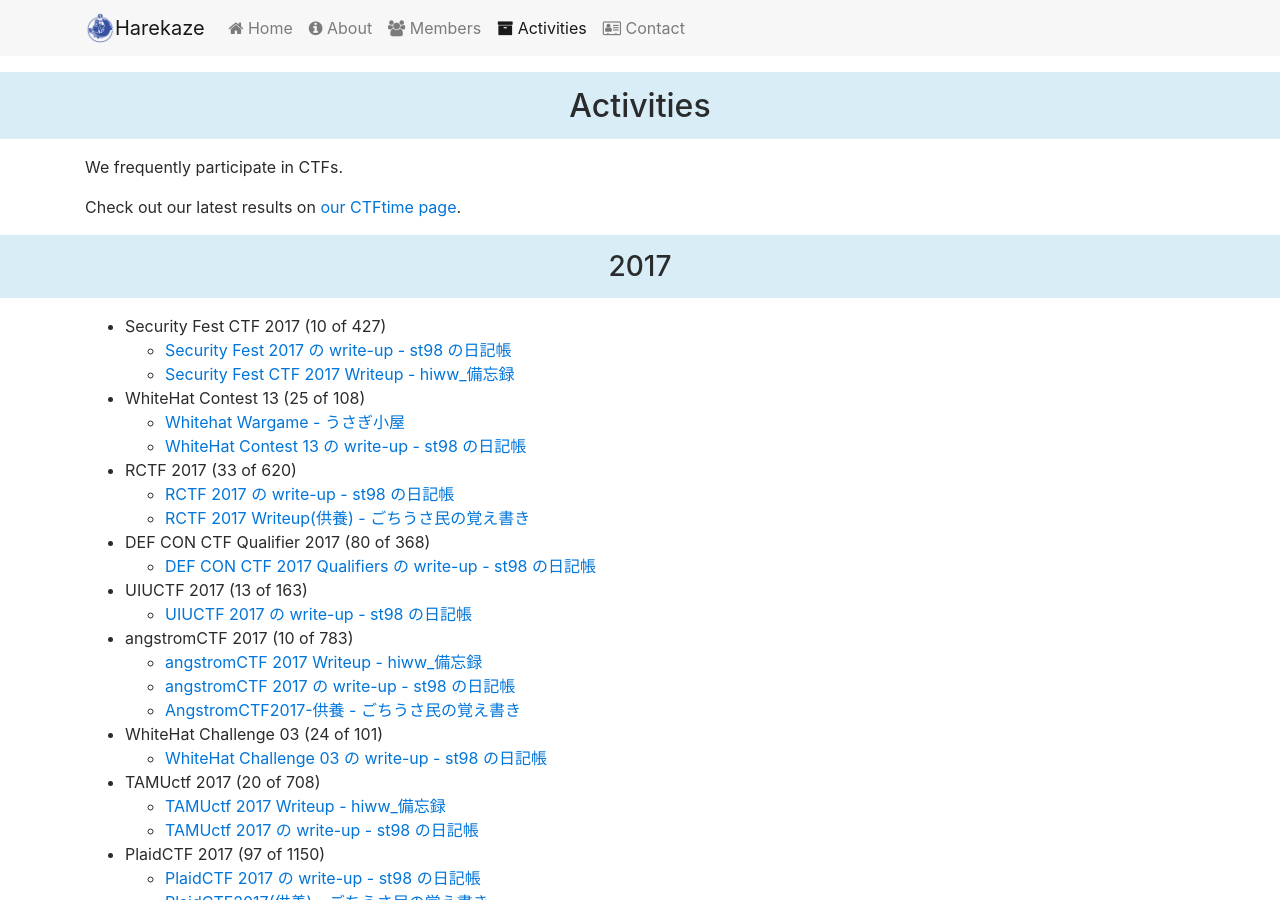
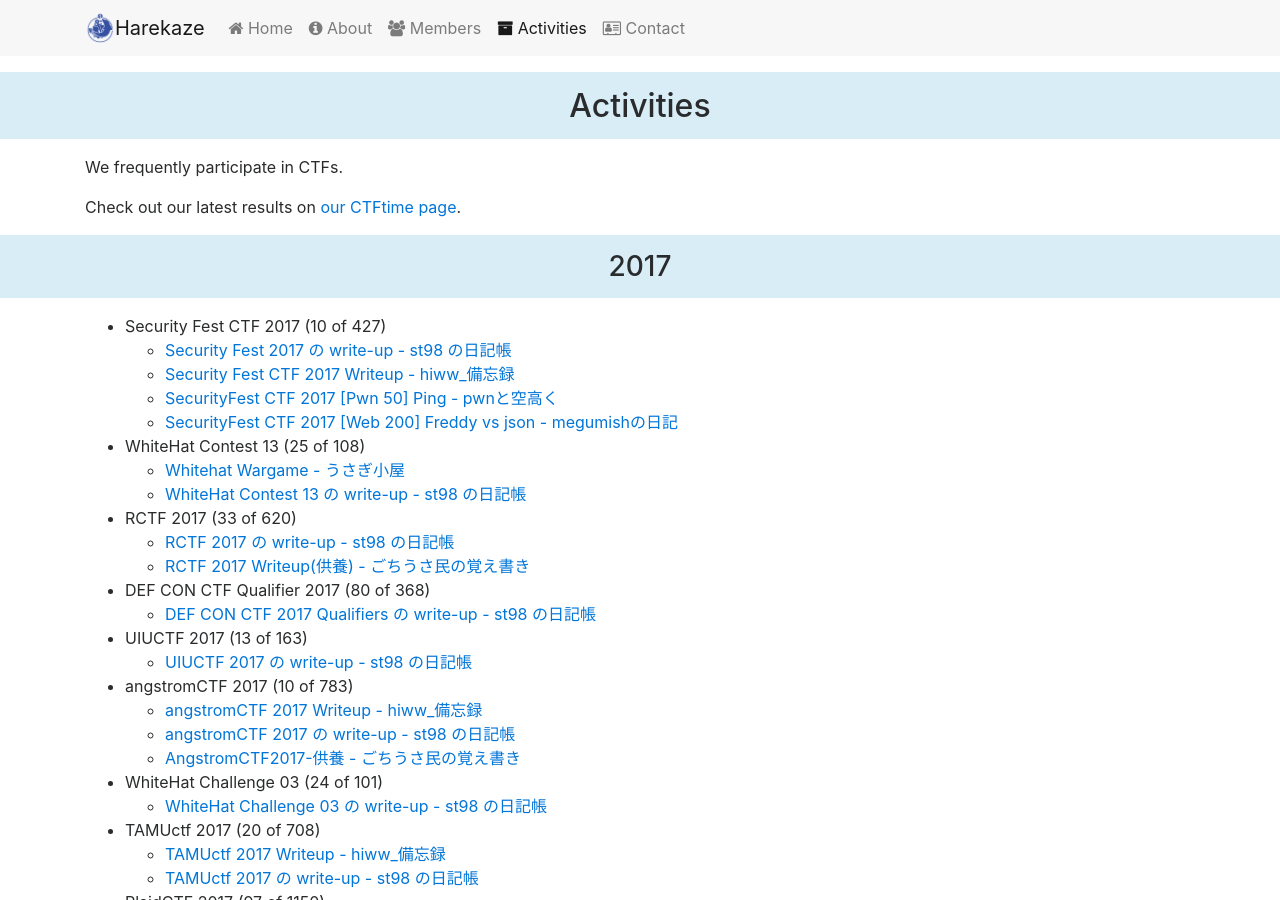
Before and after one commit to TeamHarekaze/TeamHarekaze.github.io, a Jekyll site: the page built from activities.html, in a window 1280 px wide and 900 px high. Built offline with Jekyll 4.4.1, drawn with Linux system fonts in a browser that asks for light colours; nearby versions of some CDN libraries.

Commit message:
Add 2 write-ups

```diff
--- a/_data/activities.yml
+++ b/_data/activities.yml
@@ -8,6 +8,10 @@
           url: "https://st98.github.io/diary/posts/2017-06-02-security-fest-2017.html"
         - title: "Security Fest CTF 2017 Writeup - hiww_備忘録"
           url: "http://hiww.hatenablog.com/entry/2017/06/02/Security_Fest_CTF_2017_Writeup"
+        - title: "SecurityFest CTF 2017 [Pwn 50] Ping - pwnと空高く"
+          url: "http://pwn.megumi.sh/entry/2017/06/02/200917"
+        - title: "SecurityFest CTF 2017 [Web 200] Freddy vs json - megumishの日記"
+          url: "http://diary.megumi.sh/entry/2017/06/03/153629"
     - name: "WhiteHat Contest 13"
       rank: 25
       participants: 108
```
